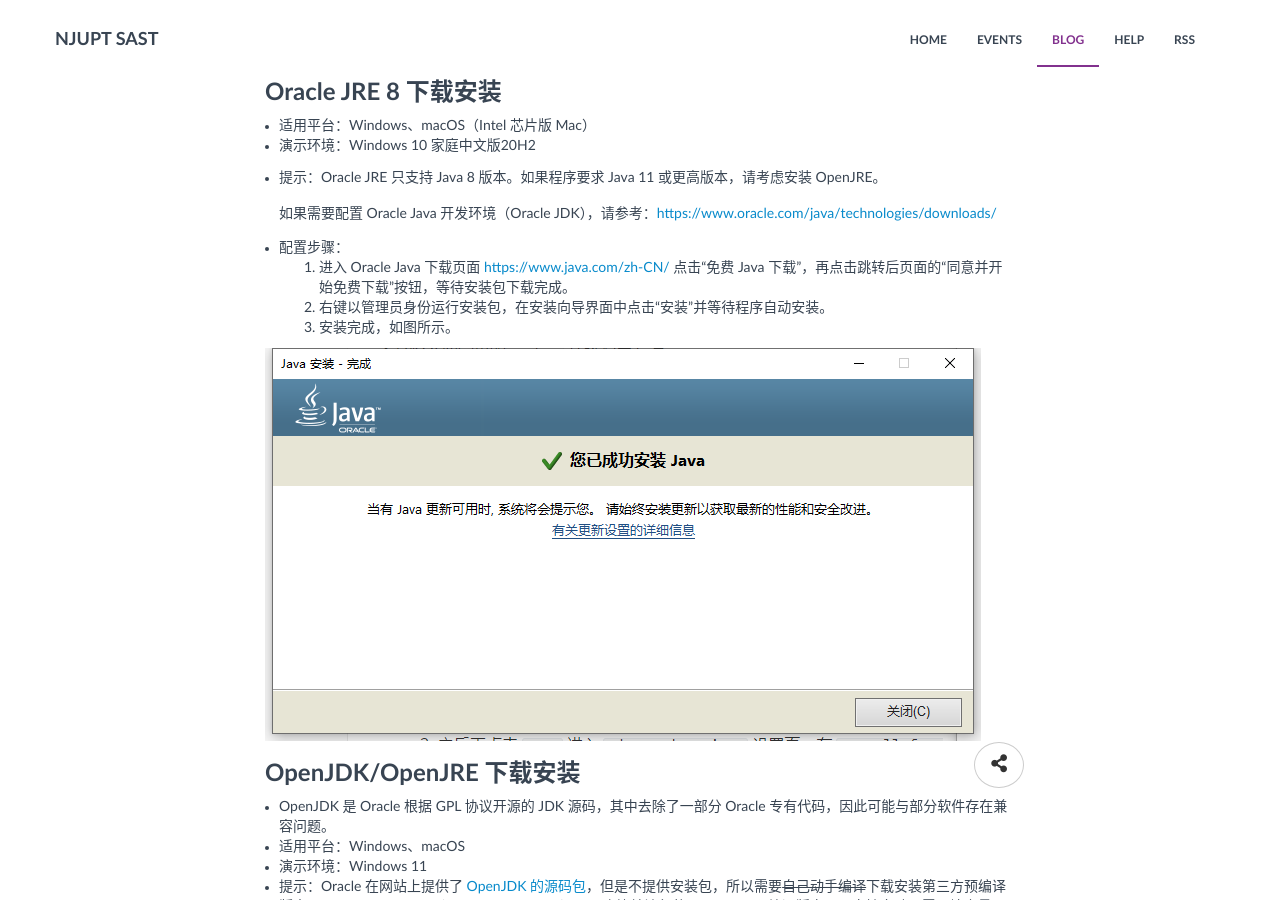
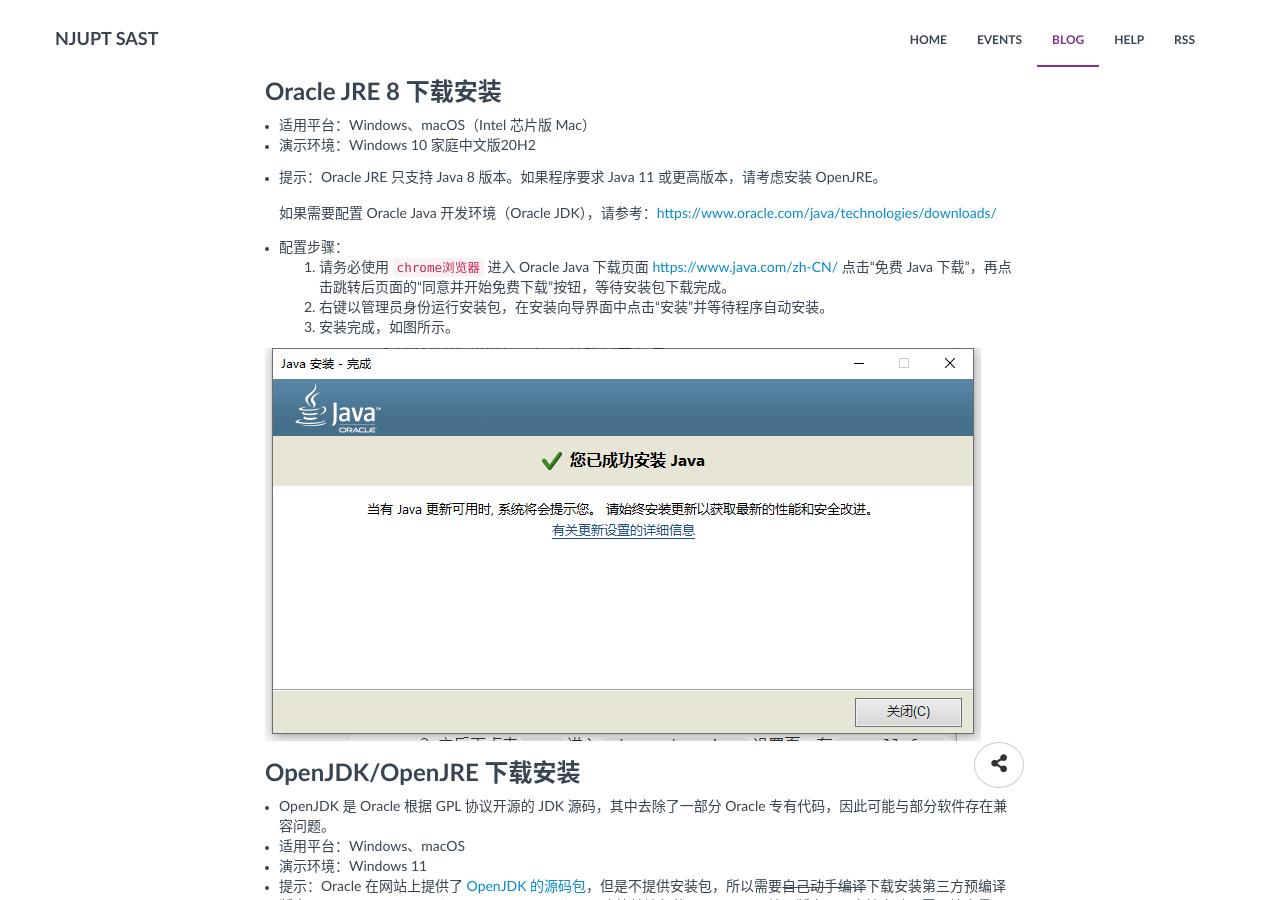
Before and after one commit to NJUPT-SAST/info, a Jekyll site: the page built from _posts/blog/2021-09-30-java-environment-setup.md, in a window 1280 px wide and 900 px high, scrolled down 358 px. Built offline with Jekyll 4.4.1, drawn with Linux system fonts in a browser that asks for light colours.

Commit message:
Update 2021-09-30-java-environment-setup.md
fixed some mistakes

```diff
--- a/_posts/blog/2021-09-30-java-environment-setup.md
+++ b/_posts/blog/2021-09-30-java-environment-setup.md
@@ -32,7 +32,7 @@
     如果需要配置 Oracle Java 开发环境（Oracle JDK），请参考：<https://www.oracle.com/java/technologies/downloads/>
 
 - 配置步骤：
-  1. 进入 Oracle Java 下载页面 <https://www.java.com/zh-CN/> 点击“免费 Java 下载”，再点击跳转后页面的“同意并开始免费下载”按钮，等待安装包下载完成。
+  1. 请务必使用 `chrome浏览器` 进入 Oracle Java 下载页面 <https://www.java.com/zh-CN/> 点击“免费 Java 下载”，再点击跳转后页面的“同意并开始免费下载”按钮，等待安装包下载完成。
   2. 右键以管理员身份运行安装包，在安装向导界面中点击“安装”并等待程序自动安装。
   3. 安装完成，如图所示。
 
```
